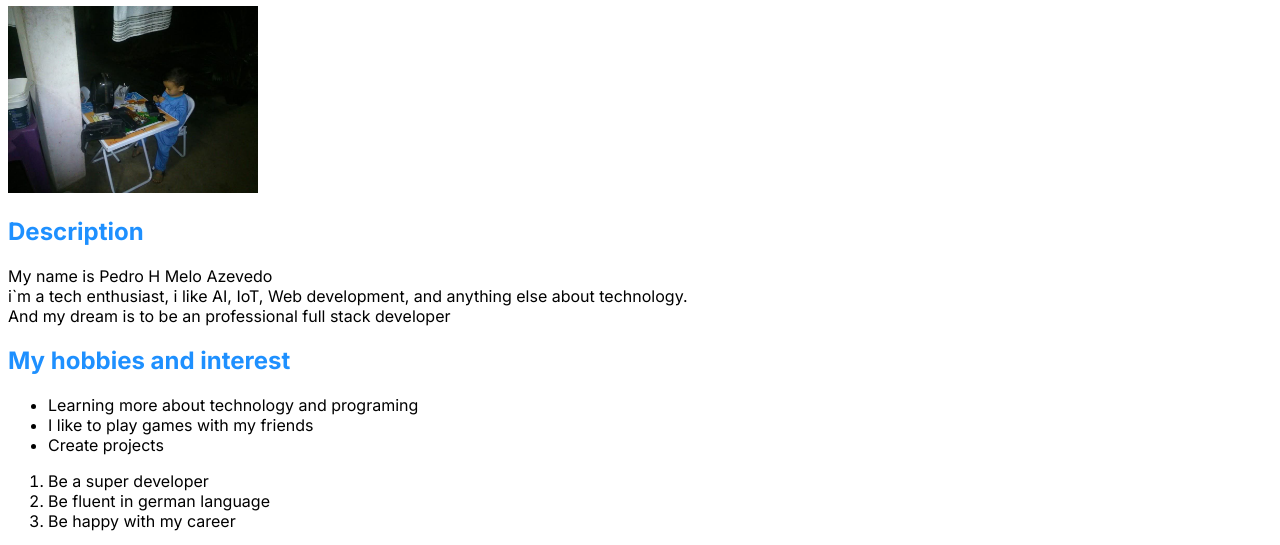
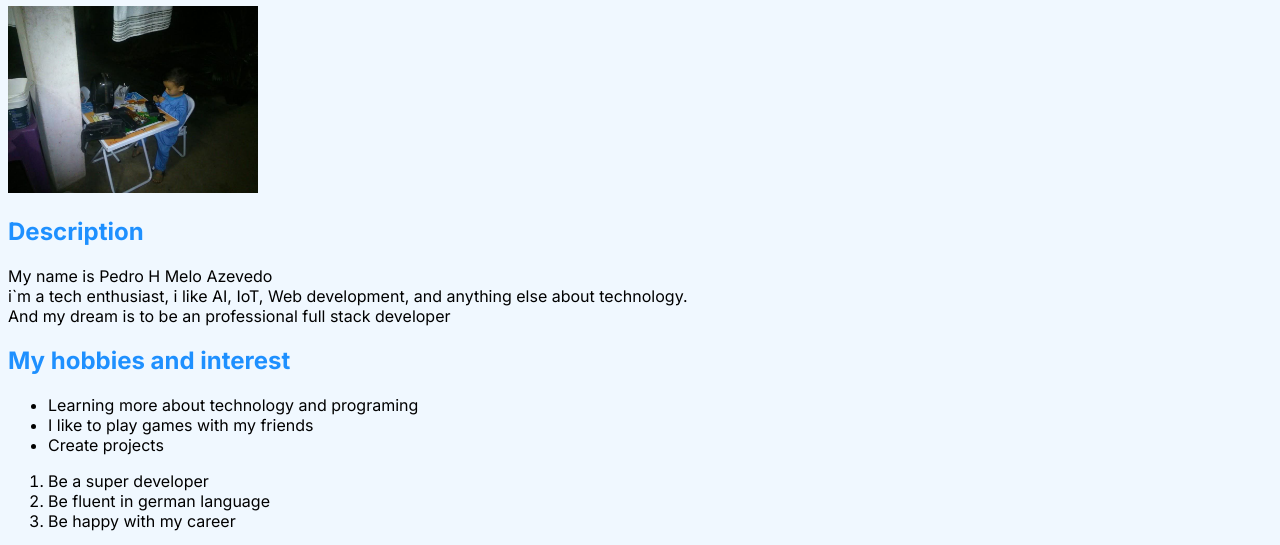
Before and after one commit to pedrohzed/pedrohzed, a plain HTML site: page index.html in a window 1280 px wide. Shown: the part 76-621 px from the top of the page. Drawn offline with Linux system fonts and the light colour scheme.

Commit message:
Algumas melhorias na organizacao

```diff
--- a/styles.css
+++ b/styles.css
@@ -1,7 +1,12 @@
 @import url('https://fonts.googleapis.com/css2?family=Inter:wght@100..900&display=swap');
-
+main{
+  text-align: left;
+  font-family: 'Inter', sans-serif;
+}
 body {
   font-family: 'Inter', sans-serif;
+  color: black;
+  background-color: aliceblue;
 }
 
 h2 {
```
